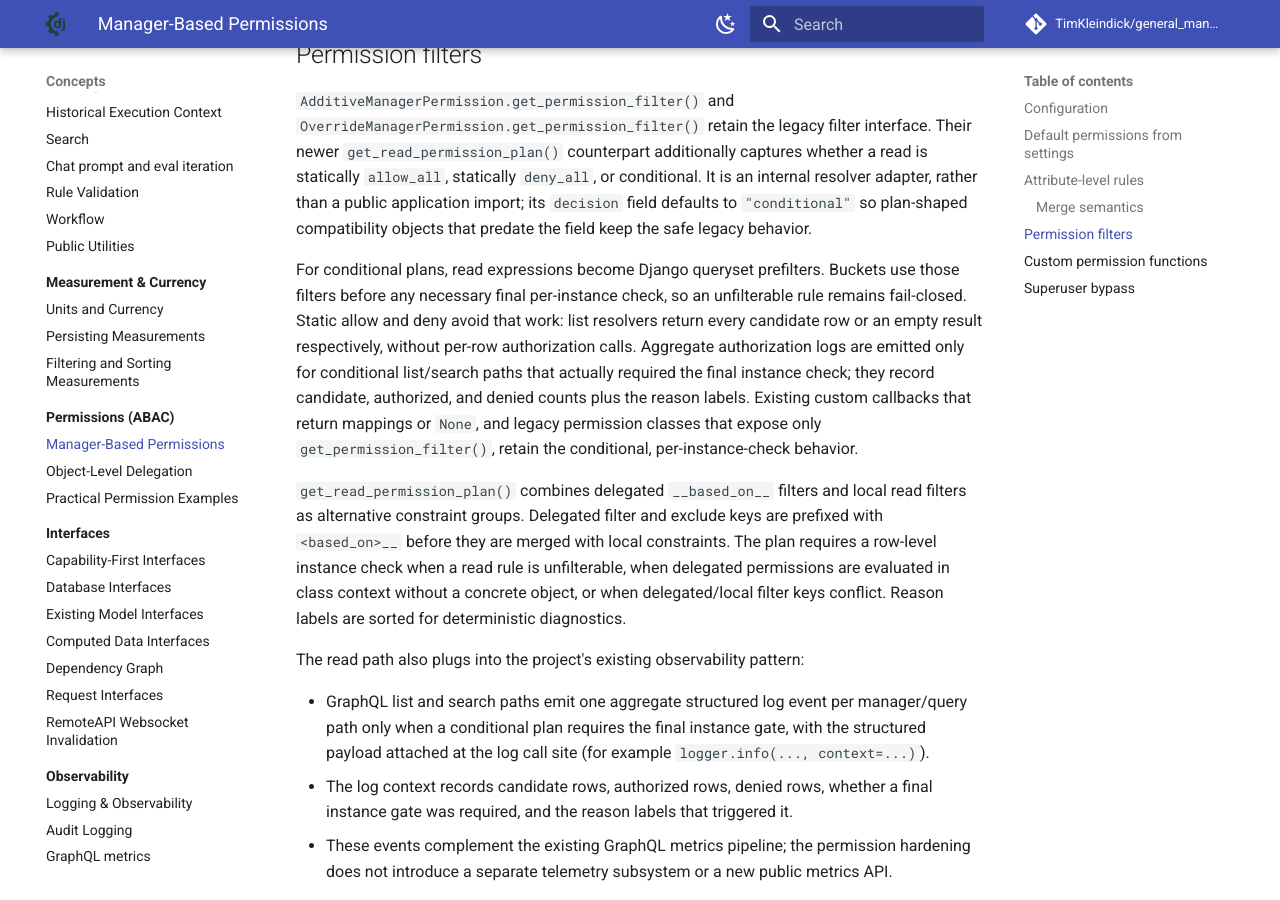
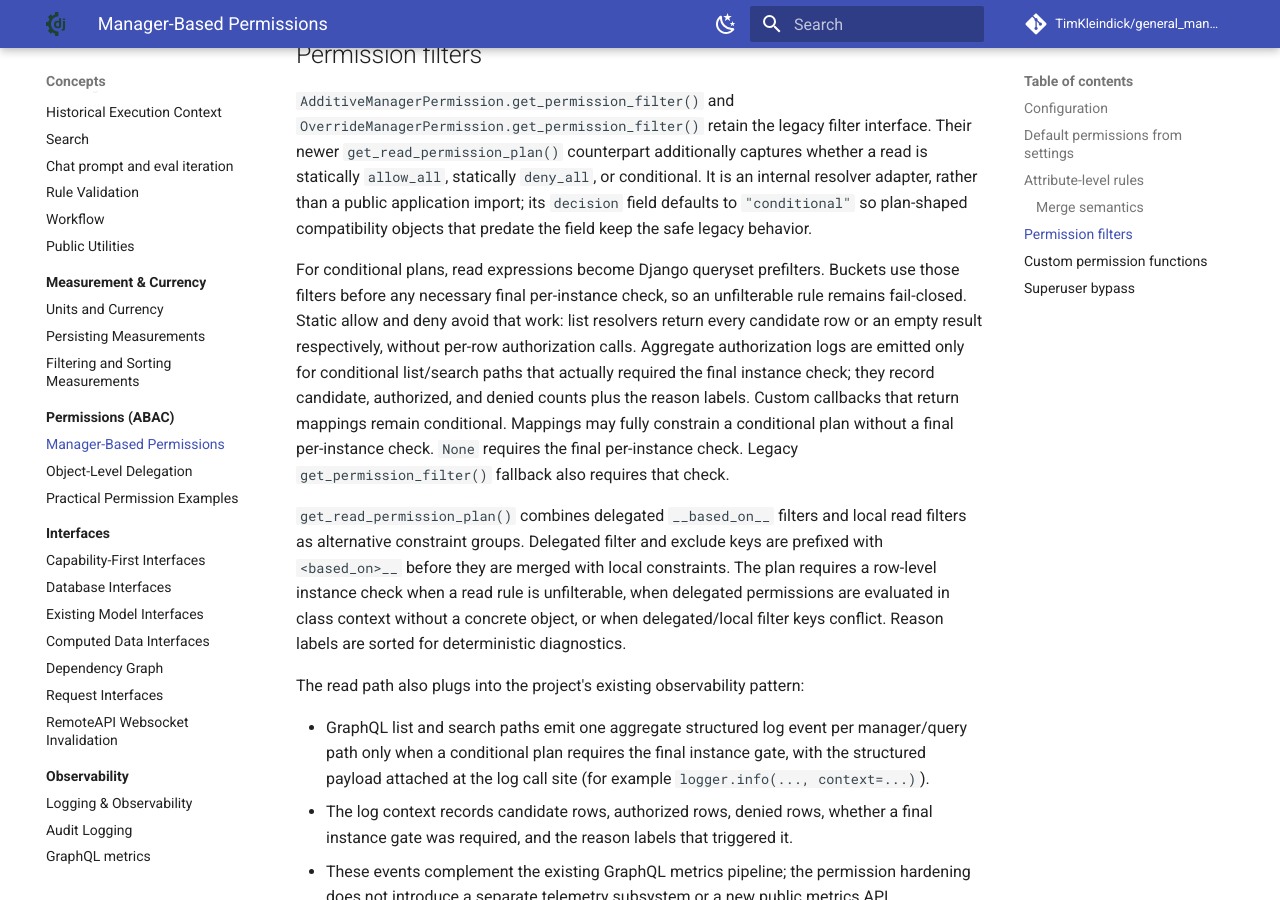
Before and after one commit to TimKleindick/general_manager, an MkDocs documentation site: the page built from docs/concepts/permission/manager_based_permission.md, in a window 1280 px wide and 900 px high, scrolled down 2794 px. Built offline with MkDocs 1.6.1 and Material for MkDocs 9.7.7, drawn with Linux system fonts in a browser that asks for light colours; comment, search, counter and statistics services are not loaded.

Commit message:
docs: clarify conditional permission gates

```diff
--- a/docs/concepts/permission/manager_based_permission.md
+++ b/docs/concepts/permission/manager_based_permission.md
@@ -134,9 +134,10 @@ list resolvers return every candidate row or an empty result respectively,
 without per-row authorization calls. Aggregate authorization logs are emitted
 only for conditional list/search paths that actually required the final
 instance check; they record candidate, authorized, and denied counts plus the
-reason labels. Existing custom callbacks that return mappings or `None`, and
-legacy permission classes that expose only `get_permission_filter()`, retain
-the conditional, per-instance-check behavior.
+reason labels. Custom callbacks that return mappings remain conditional.
+Mappings may fully constrain a conditional plan without a final per-instance
+check. `None` requires the final per-instance check. Legacy
+`get_permission_filter()` fallback also requires that check.
 
 `get_read_permission_plan()` combines delegated `__based_on__` filters and local
 read filters as alternative constraint groups. Delegated filter and exclude keys
```
Also changed, not shown: 1 other file.
